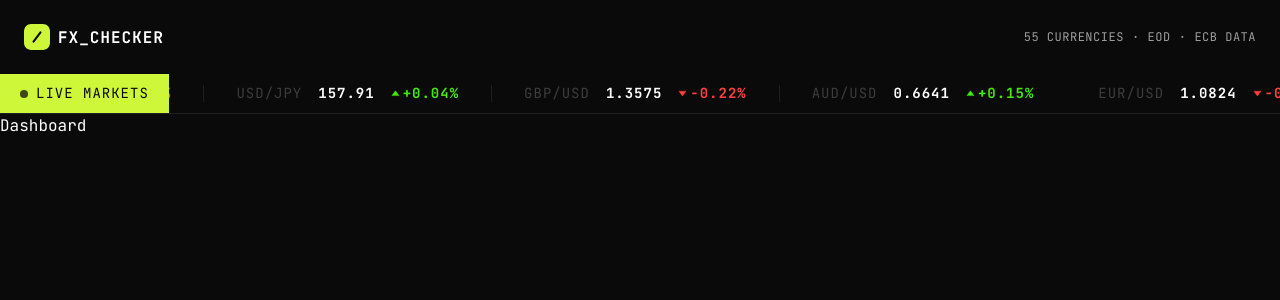
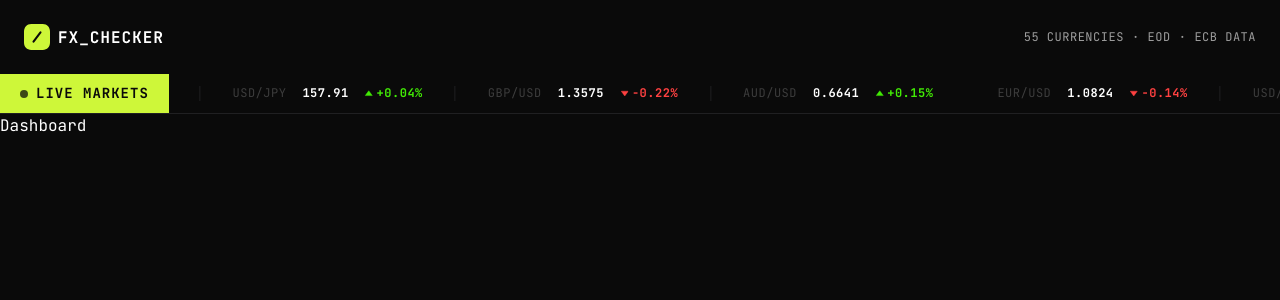
Before and after one commit to barriedirk/frontend-mentor-exercise-44-foreign-exchange-currency-converter, a Next.js app in the folder frontend/: page / in a window 1280 px wide. Shown: the top 300 px of the page. Built offline with nearby package versions, Linux system fonts and the light colour scheme.

Commit message:
fix(styles): on Live Markets

```diff
--- a/frontend/domain/currency/ui/DataTicker.tsx
+++ b/frontend/domain/currency/ui/DataTicker.tsx
@@ -18,18 +18,19 @@ export function DataTicker({ className, rates, ...props }: DataTickerProps) {
       )}
       {...props}
     >
-      <div className="h-full bg-brand px-[1.25rem] flex items-center gap-[0.5rem] shrink-0 z-10">
-        <span className="size-[0.5rem] bg-neutral-950 rounded-full animate-pulse" />
-        <span className="font-mono text-preset-6 sm:text-preset-4 text-neutral-950 uppercase tracking-wider">
+      <div className="h-full bg-brand px-[var(--spacing-250)] flex items-center gap-[var(--spacing-100)] shrink-0 z-10">
+        <span className="size-[var(--spacing-100)] bg-neutral-950 rounded-full animate-pulse" />
+        <span className="font-mono text-preset-6 sm:text-preset-4 text-neutral-950 uppercase font-bold tracking-wider">
           Live Markets
         </span>
       </div>
+
       <div className="flex w-max items-center animate-ticker hover:[animation-play-state:paused] cursor-pointer">
         {[...new Array(2)].map((_, i) => (
           <div
             key={i}
             aria-hidden={i > 0}
-            className="flex items-center h-full divide-x divide-border-subtle overflow-x-auto no-scrollbar scroll-smooth w-full text-preset-6 sm:text-preset-4"
+            className="flex items-center h-full divide-x divide-border-subtle shrink-0 text-preset-6 sm:text-preset-5"
           >
             {rates.map((item) => {
               const isPositive = item.change >= 0;
@@ -40,7 +41,7 @@ export function DataTicker({ className, rates, ...props }: DataTickerProps) {
                   className="flex items-center gap-[1rem] px-[2rem] h-full font-mono shrink-0"
                 >
                   <span className="text-text-muted">{item.pair}</span>
-                  <span className="text-text-primary font-bold">
+                  <span className="text-text-primary font-bold tabular-nums">
                     {item.value}
                   </span>
                   <span
```
